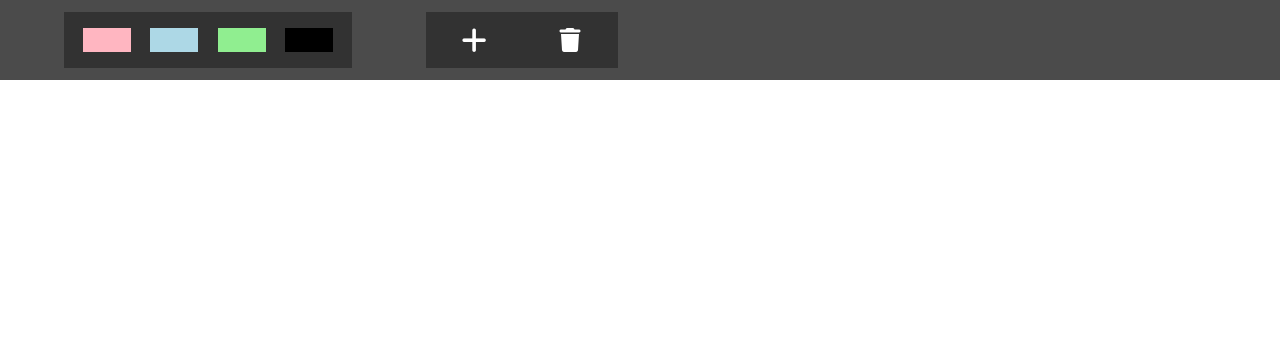
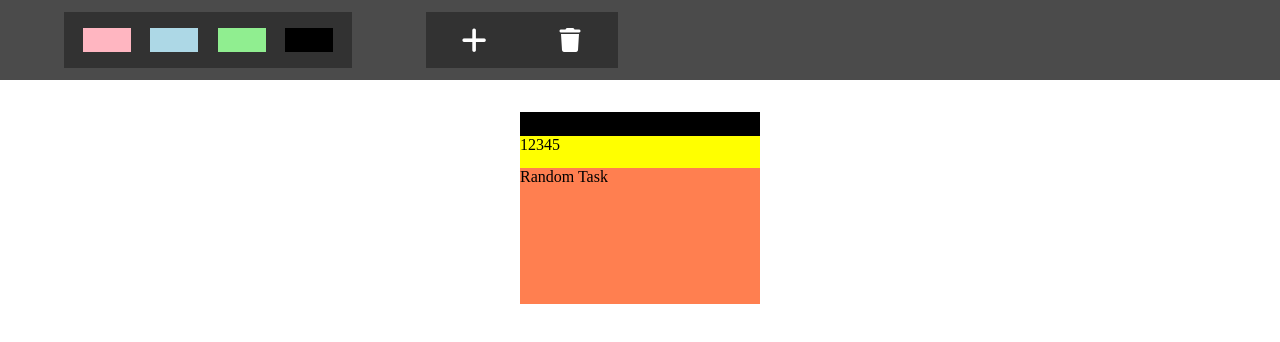
Before and after one commit to shruti166/kanban-board, a plain HTML site: page index.html in a window 1280 px wide. Drawn offline with Linux system fonts and the light colour scheme.

Commit message:
ticket design created

```diff
--- a/index.html
+++ b/index.html
@@ -33,9 +33,16 @@
     <!-- Ticket Structure -->
 
     <div class="main-cont">
-        <div class="ticket-color">
+
+        <div class="ticket-cont">
+          <div class="ticket-color"></div>
+          <div class="ticket-id">12345</div>
+          <div class="task-area">Random Task</div>
+          <div class="ticket-lock"></div>
 
         </div>
+
+
 
     </div>
 
--- a/style.css
+++ b/style.css
@@ -117,3 +117,28 @@
   height: 3rem;
   width: 6rem;
 }
+
+/* ticket Design */
+
+.main-cont {
+  display: flex;
+  gap: 2rem;
+  justify-content: center;
+  margin-top: 2rem;
+}
+
+.ticket-cont {
+  height: 12rem;
+  width: 15rem;
+  background-color: coral;
+}
+
+.ticket-color {
+  background-color: black;
+  height: 1.5rem;
+}
+
+.ticket-id {
+  background-color: yellow;
+  height: 2rem;
+}
```
